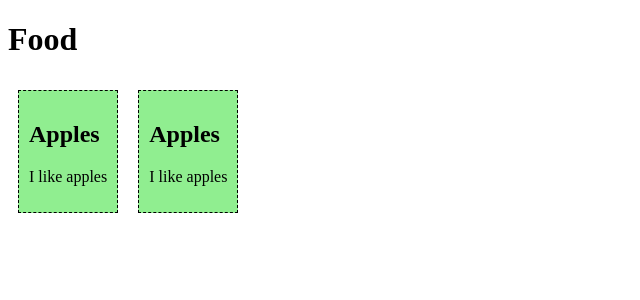
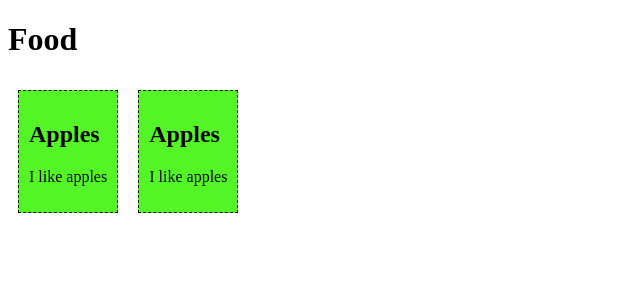
Before and after one commit to whittywit/webprog-sf241-vuejs, a Vue app in the folder firstsfc/: page / in a window 1280 px wide. Shown: the top 300 px of the page, without its empty margins (0-640 px from the left). Built offline with nearby package versions, Linux system fonts and the light colour scheme.

Commit message:
another color

```diff
--- a/firstsfc/src/App.vue
+++ b/firstsfc/src/App.vue
@@ -2,6 +2,7 @@
   <h1>Food</h1>
   <food-item/>
   <food-item2/>
+
 </template>
 
 <script></script>
--- a/firstsfc/src/components/FoodItem2.vue
+++ b/firstsfc/src/components/FoodItem2.vue
@@ -22,6 +22,6 @@ export default {
     display: inline-block;
     margin: 10px;
     padding: 10px;
-    background-color: lightgreen;
+    background-color: #54F527;
   }
 </style>
```
